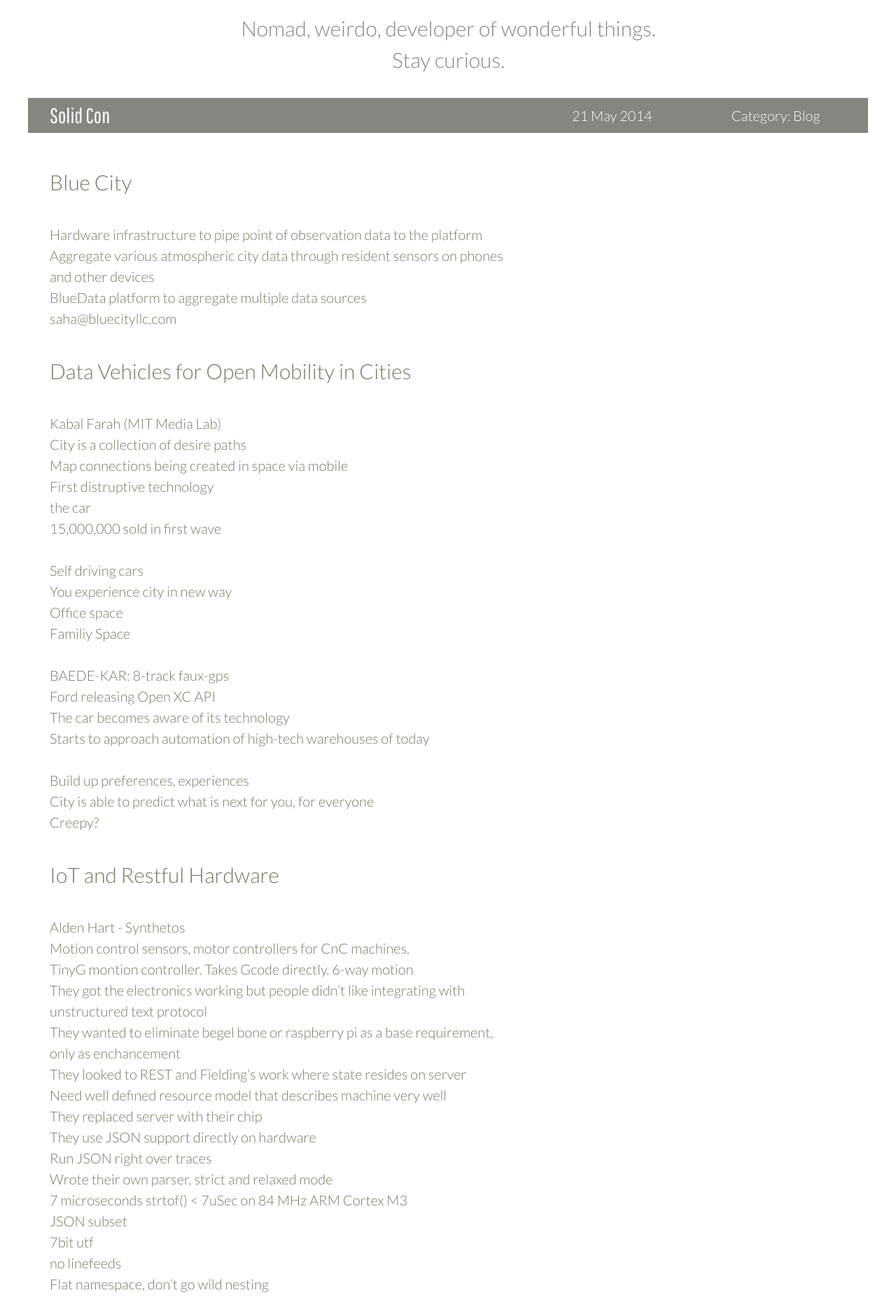
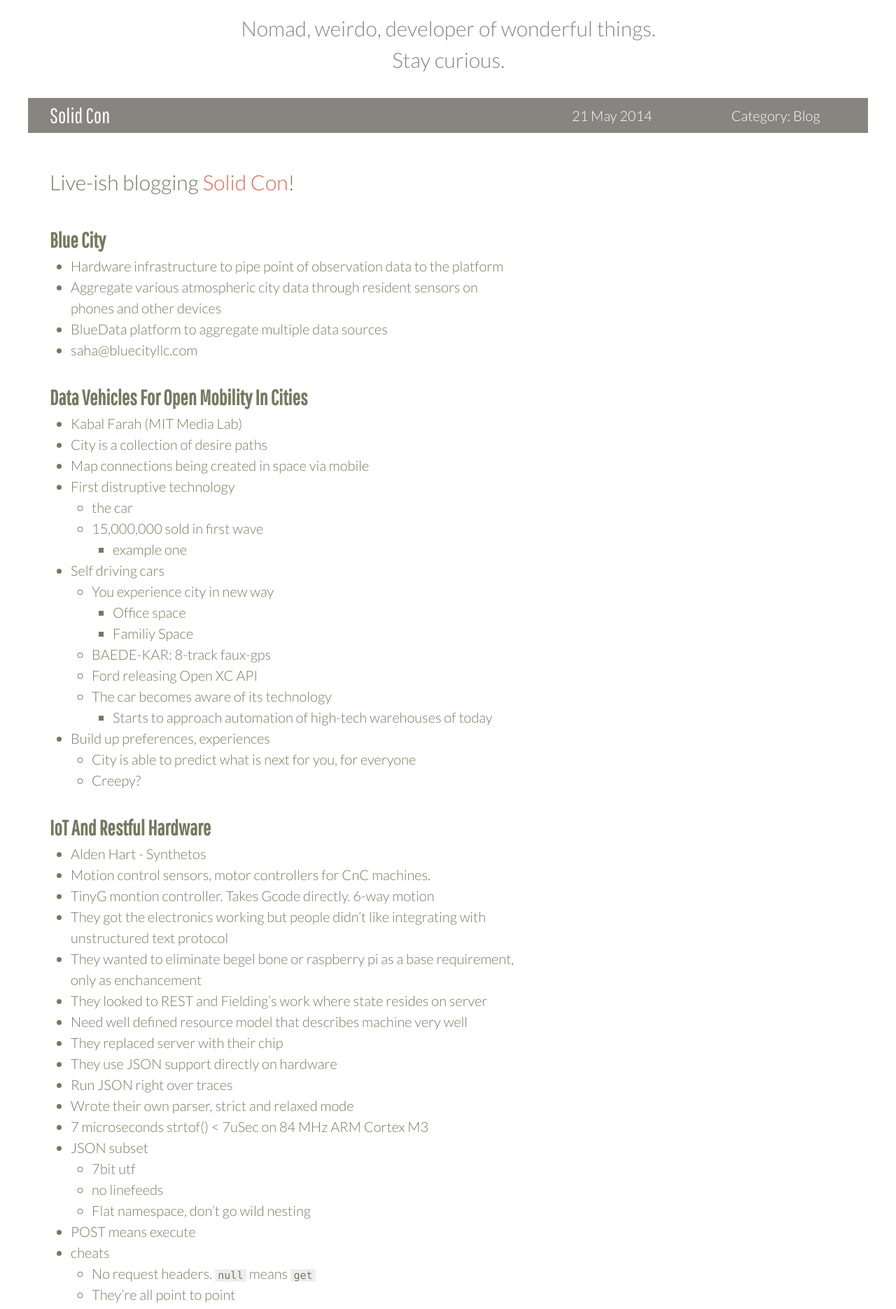
Before and after one commit to eeeschwartz/erikschwartz, a Jekyll site: the page built from _posts/2014-05-21-solid-con.md, in a window 1280 px wide. Shown: the part 364-2235 px from the top of the page at 70% size. Built offline with Jekyll 4.4.1, drawn with Linux system fonts in a browser that asks for light colours; Markdown is read by kramdown in place of the engine named in the settings; some of the changed text lies outside the part shown.

Commit message:
Improve markdown list styles

```diff
--- a/_posts/2014-05-21-solid-con.md
+++ b/_posts/2014-05-21-solid-con.md
@@ -7,21 +7,23 @@
 permalink: "2014-05-21-solid-con"
 ---
 
-## Blue City
+## Live-ish blogging [Solid Con](http://solidcon.com/solid2014)!
 
+### Blue City
 * Hardware infrastructure to pipe point of observation data to the platform
 * Aggregate various atmospheric city data through resident sensors on phones and other devices
 * BlueData platform to aggregate multiple data sources
 * saha@bluecityllc.com
 
 
-## Data Vehicles for Open Mobility in Cities
+### Data Vehicles for Open Mobility in Cities
 * Kabal Farah (MIT Media Lab)
 * City is a collection of desire paths
 * Map connections being created in space via mobile
 * First distruptive technology
 	* the car
 	* 15,000,000 sold in first wave
+		* example one
 * Self driving cars
 	* You experience city in new way
 		* Office space
@@ -34,7 +36,7 @@
 	* City is able to predict what is next for you, for everyone
 	* Creepy?
 
-## IoT and Restful Hardware
+### IoT and Restful Hardware
 * Alden Hart - Synthetos
 * Motion control sensors, motor controllers for CnC machines.
 * TinyG montion controller. Takes Gcode directly. 6-way motion
@@ -59,7 +61,7 @@
 
 * Use footers to verify integrity
 * Have event reporting to communicate state deltas
-* "Don't innovate. Copy"
+* Don't innovate. Copy
 	* Use $ as root (from JSONpath)
 	* @ prefix for adressing, binding, routing
 	* \# topic prefix
@@ -68,7 +70,7 @@
 	* To support late binding of devices
 	* telehash has binary payloads which is cool. Another possibility
 
-## Smart Design: Attention to microinteractions to go from prototype to product
+### Smart Design: Attention to microinteractions to go from prototype to product
 * Water watcher
 	* Contextual feedback about usage.
 	* Immediate indication
@@ -128,7 +130,7 @@
 	* Coupling yields problems
 	* Take organizational approach: designate sceptics on your design team
 
-## Testing across weird interfaces and devices
+### Testing across weird interfaces and devices
 * Jason Huggins (Sauce Labs Inc) @hugs
 * Nike fuel band needs to shake to test the app that captures its date
 * iPhone app to open your zipcar
@@ -144,7 +146,7 @@
 * Everthing on earth needs testing. Either you do it or your users do.
 * Tapster in action: * http://youtu.be/in2av9LtCfE
 
-## Disrupting Space: Planet Labs From Garage to Orbit
+### Disrupting Space: Planet Labs From Garage to Orbit
 * Chris Boshuizen (Planet Labs)
 * 31 Satellites in orbit
 * Map the earth every day
--- a/about/index.html
+++ b/about/index.html
@@ -17,7 +17,7 @@
 </p>
 
 <h3>Ideals</h3>
-  <ul class="about-list">
+  <ul>
     <li>Very difficult to change yourself through intellectual learning alone. You must engage in daily processes to make knowledge actionable (meditation is the best such daily process I've found).</li>
     <li>The byproduct of challenging yourself is mistakes. Make them every day. Approach yourself with compassion and mistakes become valuable lessons rather than crippling failures.</li>
     <li>Patience + impatience + curiosity + empathy are key qualities for positive change.</li>
--- a/stylesheets/screen.css
+++ b/stylesheets/screen.css
@@ -436,100 +436,114 @@
   text-align: center;
   margin-bottom: 0.5em; }
 
-/* line 228, ../_sass/screen.sass */
-ul.about-list {
+/* line 229, ../_sass/screen.sass */
+.post-content ul {
   list-style: disc;
   list-style-position: outside; }
-  /* line 231, ../_sass/screen.sass */
-  ul.about-list li {
+  /* line 232, ../_sass/screen.sass */
+  .post-content ul li {
     display: list-item;
-    padding-bottom: 1rem;
     margin-left: 1.5rem; }
+    /* line 236, ../_sass/screen.sass */
+    .post-content ul li p {
+      margin: 0;
+      padding: 0; }
+    /* line 239, ../_sass/screen.sass */
+    .post-content ul li ul {
+      list-style-type: circle;
+      margin-bottom: 0; }
+      /* line 242, ../_sass/screen.sass */
+      .post-content ul li ul li {
+        margin-bottom: 0; }
+        /* line 244, ../_sass/screen.sass */
+        .post-content ul li ul li ul {
+          list-style-type: square;
+          margin-bottom: 0; }
 
 @-moz-document url-prefix() {
-  /* line 237, ../_sass/screen.sass */
+  /* line 249, ../_sass/screen.sass */
   .title {
     font-size: 160px; } }
 
 @media screen and (max-width: 1192px) {
-  /* line 244, ../_sass/screen.sass */
+  /* line 256, ../_sass/screen.sass */
   .title {
     font-size: 150px;
     padding-top: 120px; }
 
-  /* line 248, ../_sass/screen.sass */
+  /* line 260, ../_sass/screen.sass */
   .logo {
     padding-top: 30px; }
 
   @-moz-document url-prefix() {
-    /* line 252, ../_sass/screen.sass */
+    /* line 264, ../_sass/screen.sass */
     .title {
       font-size: 143px; } } }
 @media screen and (max-width: 1020px) {
-  /* line 256, ../_sass/screen.sass */
+  /* line 268, ../_sass/screen.sass */
   .title {
     font-size: 130px; }
 
-  /* line 260, ../_sass/screen.sass */
+  /* line 272, ../_sass/screen.sass */
   .three-of-five .post-span {
     width: 100%; }
 
   @-moz-document url-prefix() {
-    /* line 264, ../_sass/screen.sass */
+    /* line 276, ../_sass/screen.sass */
     .title {
       font-size: 120px; } } }
 @media screen and (max-width: 910px) {
-  /* line 268, ../_sass/screen.sass */
+  /* line 280, ../_sass/screen.sass */
   .title {
     font-size: 115px;
     padding-top: 100px;
     @-moz-document url-prefix() {
-      /* line 273, ../_sass/screen.sass */
+      /* line 285, ../_sass/screen.sass */
       .title {
         font-size: 95px; } }
  } }
 @media screen and (max-width: 830px) {
-  /* line 277, ../_sass/screen.sass */
+  /* line 289, ../_sass/screen.sass */
   .title {
     font-size: 100px;
     letter-spacing: 2px;
     padding-top: 80px; }
-    /* line 281, ../_sass/screen.sass */
+    /* line 293, ../_sass/screen.sass */
     .title span {
       letter-spacing: 4px; }
 
   @-moz-document url-prefix() {
-    /* line 285, ../_sass/screen.sass */
+    /* line 297, ../_sass/screen.sass */
     .title {
       font-size: 85px; } }
 
-  /* line 289, ../_sass/screen.sass */
+  /* line 301, ../_sass/screen.sass */
   nav li {
     font-size: 90%; }
 
-  /* line 292, ../_sass/screen.sass */
+  /* line 304, ../_sass/screen.sass */
   h2 {
     font-size: 1.3rem; }
 
-  /* line 295, ../_sass/screen.sass */
+  /* line 307, ../_sass/screen.sass */
   .post-head h4 {
     font-size: 80%;
     text-align: left; }
 
-  /* line 300, ../_sass/screen.sass */
+  /* line 312, ../_sass/screen.sass */
   .post-head .unit.one-of-five {
     margin-left: 2%; }
 
-  /* line 303, ../_sass/screen.sass */
+  /* line 315, ../_sass/screen.sass */
   .about-img {
     float: none;
     margin-bottom: 1rem; } }
 @media screen and (max-width: 700px) {
-  /* line 309, ../_sass/screen.sass */
+  /* line 321, ../_sass/screen.sass */
   .title {
     font-size: 85px; } }
 @media screen and (max-width: 650px) {
-  /* line 314, ../_sass/screen.sass */
+  /* line 326, ../_sass/screen.sass */
   .title-container .unit.title-unit {
     display: inline-block;
     margin-bottom: 0;
@@ -537,7 +551,7 @@
     margin-right: 4%;
     padding-bottom: 0;
     width: 60%; }
-  /* line 321, ../_sass/screen.sass */
+  /* line 333, ../_sass/screen.sass */
   .title-container .unit.logo-unit {
     display: inline-block;
     margin-bottom: 0;
@@ -547,103 +561,103 @@
     padding-top: 0;
     width: 30%; }
 
-  /* line 330, ../_sass/screen.sass */
+  /* line 342, ../_sass/screen.sass */
   .logo {
     height: 80%;
     width: 80%;
     padding-top: 0; }
 
-  /* line 336, ../_sass/screen.sass */
+  /* line 348, ../_sass/screen.sass */
   .title {
     font-size: 70px;
     letter-spacing: 1px;
     padding-top: 60px; }
 
   @-moz-document url-prefix() {
-    /* line 342, ../_sass/screen.sass */
+    /* line 354, ../_sass/screen.sass */
     .title {
       font-size: 65px; } }
 
-  /* line 347, ../_sass/screen.sass */
+  /* line 359, ../_sass/screen.sass */
   header nav li {
     border-bottom: 1px solid #fed965; }
 
-  /* line 352, ../_sass/screen.sass */
+  /* line 364, ../_sass/screen.sass */
   footer nav li {
     border-top: 1px solid #fed965; }
 
-  /* line 355, ../_sass/screen.sass */
+  /* line 367, ../_sass/screen.sass */
   .post-head .container {
     padding: 10px 0; }
 
-  /* line 358, ../_sass/screen.sass */
+  /* line 370, ../_sass/screen.sass */
   .post-title {
     font-size: 28px;
     text-align: center; }
 
-  /* line 363, ../_sass/screen.sass */
+  /* line 375, ../_sass/screen.sass */
   .post-head h4 {
     line-height: 18px; }
 
-  /* line 367, ../_sass/screen.sass */
+  /* line 379, ../_sass/screen.sass */
   .post-head h3 {
     line-height: 32px; }
 
-  /* line 371, ../_sass/screen.sass */
+  /* line 383, ../_sass/screen.sass */
   .post-date {
     margin-top: 5px; }
 
-  /* line 374, ../_sass/screen.sass */
+  /* line 386, ../_sass/screen.sass */
   h2.tag-line-border {
     margin-bottom: 30px; }
 
-  /* line 377, ../_sass/screen.sass */
+  /* line 389, ../_sass/screen.sass */
   .post-head h4 {
     font-size: 100%;
     text-align: center; }
 
-  /* line 381, ../_sass/screen.sass */
+  /* line 393, ../_sass/screen.sass */
   .social-btns {
     height: 50px;
     width: 155px;
     margin: auto; } }
 @media screen and (max-width: 600px) {
-  /* line 387, ../_sass/screen.sass */
+  /* line 399, ../_sass/screen.sass */
   .title {
     font-size: 60px;
     padding-top: 60px; }
 
   @-moz-document url-prefix() {
-    /* line 392, ../_sass/screen.sass */
+    /* line 404, ../_sass/screen.sass */
     .title {
       font-size: 55px; } } }
 @media screen and (max-width: 530px) {
-  /* line 396, ../_sass/screen.sass */
+  /* line 408, ../_sass/screen.sass */
   .title {
     font-size: 50px;
     padding-top: 50px; }
 
   @-moz-document url-prefix() {
-    /* line 401, ../_sass/screen.sass */
+    /* line 413, ../_sass/screen.sass */
     .title {
       font-size: 45px; } } }
 @media screen and (max-width: 450px) {
-  /* line 405, ../_sass/screen.sass */
+  /* line 417, ../_sass/screen.sass */
   .title {
     font-size: 45px;
     padding-top: 45px; }
 
   @-moz-document url-prefix() {
-    /* line 410, ../_sass/screen.sass */
+    /* line 422, ../_sass/screen.sass */
     .title {
       font-size: 40px; } } }
 @media screen and (max-width: 420px) {
-  /* line 414, ../_sass/screen.sass */
+  /* line 426, ../_sass/screen.sass */
   .title {
     font-size: 40px;
     padding-top: 40px; }
 
   @-moz-document url-prefix() {
-    /* line 419, ../_sass/screen.sass */
+    /* line 431, ../_sass/screen.sass */
     .title {
       font-size: 35px; } } }
```
Also changed, not shown: other parts of _posts/2014-05-21-solid-con.md (+2 -2 lines), _sass/screen.sass (+19 -7 lines).
